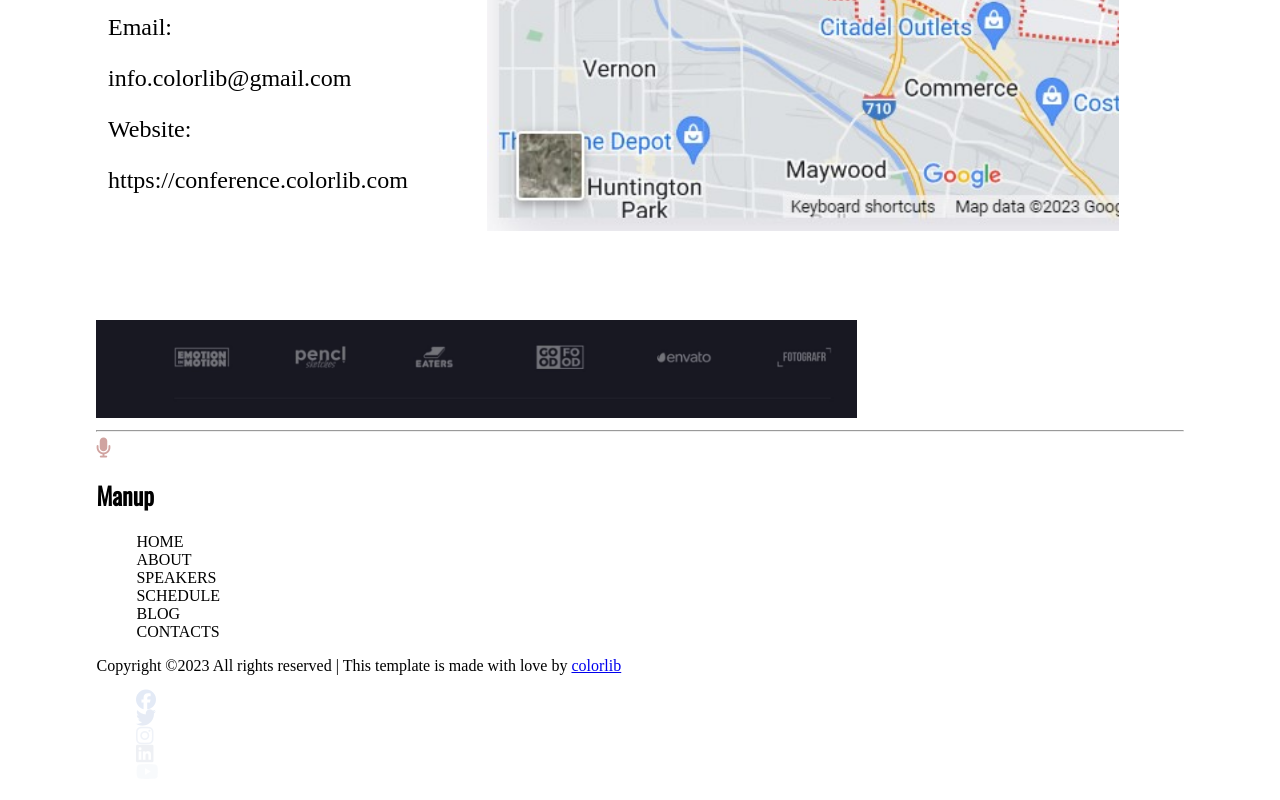
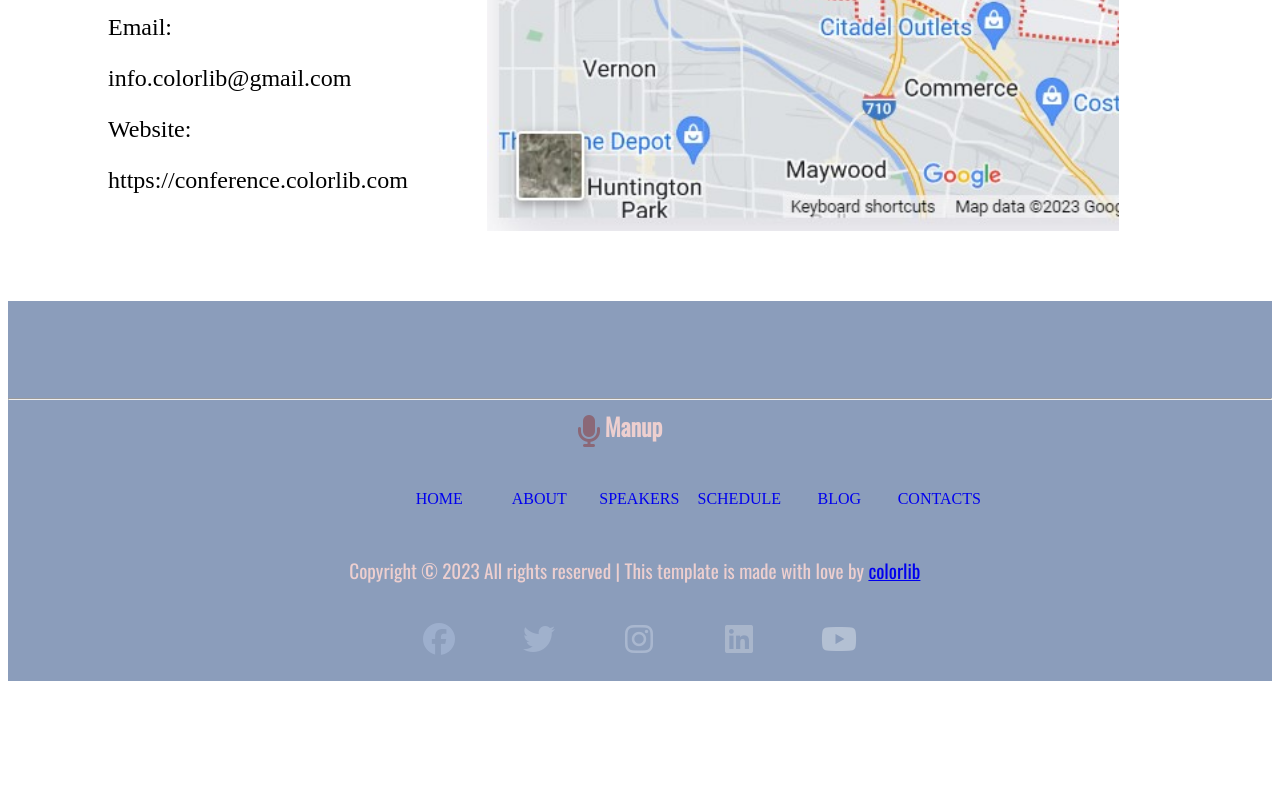
Before and after one commit to Somaiah-Al-yaseen/mini-project, a plain HTML site: page mini-project2/mini-project2.html in a window 1280 px wide. Shown: the part 7643-8443 px from the top of the page. After the commit the page ends 8340 px from the top, so only its background shows below. Drawn offline with nearby package versions, Linux system fonts and the light colour scheme; a web font is replaced by a local one.

Commit message:
last edit

```diff
--- a/mini-project2/mini-project2.css
+++ b/mini-project2/mini-project2.css
@@ -306,9 +306,52 @@ font-family: 'Oswald', sans-serif;
 background-image: url(map.jpg);
 background-size: cover;
 }
+.qqq {
+  text-align: center;
+  display: inline-block;
+  font-size: x-large;
+  font-family: 'Oswald', sans-serif;
+color: rgb(237, 207, 207);
+font-weight: bold;
+}
+footer {
+  background-color:#8b9dbb;
+  margin-top: 5%;
+  margin-bottom: 0;
+  padding-top: 7%;
+}
 .foot {
   width: 70%;
 }
 .flexcoluo {
-  margin: 7%;
+  margin-left: 45%;
 }
+.flexx {
+  display: flex;
+  margin-left: 27%;
+}
+.flexxx {
+  display: inline-block;
+  width: 100px;
+  height: 80px;
+  text-align: center;
+  padding-top: 30px;
+}
+.yyy {
+  font-size: larger;
+  color: rgb(237, 207, 207);
+  margin-left: 27%;
+  font-family: 'Oswald', sans-serif;
+}
+.flexxxx {
+  display: flex;
+  margin-left: 27%;
+
+}
+.uuu {
+  display: inline-block;
+  width: 100px;
+  height: 80px;
+  text-align: center;
+  padding-top: 30px;
+}
--- a/mini-project2/mini-project2.html
+++ b/mini-project2/mini-project2.html
@@ -264,27 +264,27 @@
 </div>
   </section>
   <footer>
-<div class="flexcoluo">
-    <div><img class="foot" src="footer.jpg" alt="footer"></div>
+<!-- <div >
+    <div><img class="foot" src="footer.jpg" alt="footer"></div> -->
     <hr>
-    <div> <i class="fa-solid fa-microphone fa-beat-fade fa-lg" style="color: #8b1b13;"></i><h2>Manup</h2></div>
-        <div class="flexx">
-            <ul>
-            <li>HOME</li>
-           <li>ABOUT</li>
-           <li>SPEAKERS</li>
-           <li>SCHEDULE</li>
-           <li>BLOG</li>
-           <li>CONTACTS</li>
+    <div class="flexcoluo"> <i class="fa-solid fa-microphone fa-beat-fade fa-2xl" style="color: #8b1b13;"></i> <span class="qqq"> Manup </span></div>
+        <div >
+            <ul class="flexx">
+            <a href="https://preview.colorlib.com/#manup"><li class="flexxx">HOME</li></a>
+            <a href="https://preview.colorlib.com/#manup"><li class="flexxx">ABOUT</li></a>
+            <a href="https://preview.colorlib.com/#manup"><li class="flexxx">SPEAKERS</li></a>
+            <a href="https://preview.colorlib.com/#manup"><li class="flexxx">SCHEDULE</li></a>
+            <a href="https://preview.colorlib.com/#manup"><li class="flexxx">BLOG</li></a>
+            <a href="https://preview.colorlib.com/#manup"><li class="flexxx">CONTACTS</li></a>
            </ul>
         </div>
-       <div>Copyright ©2023 All rights reserved | This template is made with love by <a href="https://colorlib.com/">colorlib</a></div>
-       <div class="flexx"><ul>
-        <li><i class="fa-brands fa-facebook fa-beat-fade fa-lg" style="color: #bacbe9;"></i></li>
-        <li><i class="fa-brands fa-twitter fa-beat-fade fa-lg" style="color: #c1cfe7;"></i></li>
-        <li><i class="fa-brands fa-instagram fa-beat-fade fa-lg" style="color: #d8e0ee;"></i></li>
-        <li><i class="fa-brands fa-linkedin fa-beat-fade fa-lg" style="color: #d7dce5;"></i></li>
-        <li><i class="fa-brands fa-youtube fa-beat-fade fa-lg" style="color: #f0f4f9;"></i></li>
+       <div class="yyy">Copyright  © 2023 All rights reserved | This template is made with love by <a href="https://colorlib.com/">colorlib</a></div>
+       <div ><ul class="flexxxx">
+        <li class="uuu"><a href="https://preview.colorlib.com/#manup"><i class="fa-brands fa-facebook fa-beat-fade fa-2xl" style="color: #bacbe9;"></i></a></li>
+        <li class="uuu"><a href="https://preview.colorlib.com/#manup"><i class="fa-brands fa-twitter fa-beat-fade fa-2xl" style="color: #c1cfe7;"></i></a></li>
+        <li class="uuu"><a href="https://preview.colorlib.com/#manup"><i class="fa-brands fa-instagram fa-beat-fade fa-2xl" style="color: #d8e0ee;"></i></a></li>
+        <li class="uuu"><a href="https://preview.colorlib.com/#manup"><i class="fa-brands fa-linkedin fa-beat-fade fa-2xl" style="color: #d7dce5;"></i></a></li>
+        <li class="uuu"><a href="https://preview.colorlib.com/#manup"><i class="fa-brands fa-youtube fa-beat-fade fa-2xl" style="color: #f0f4f9;"></i></a></li>
        </ul>
        </div>
        </div>
```
